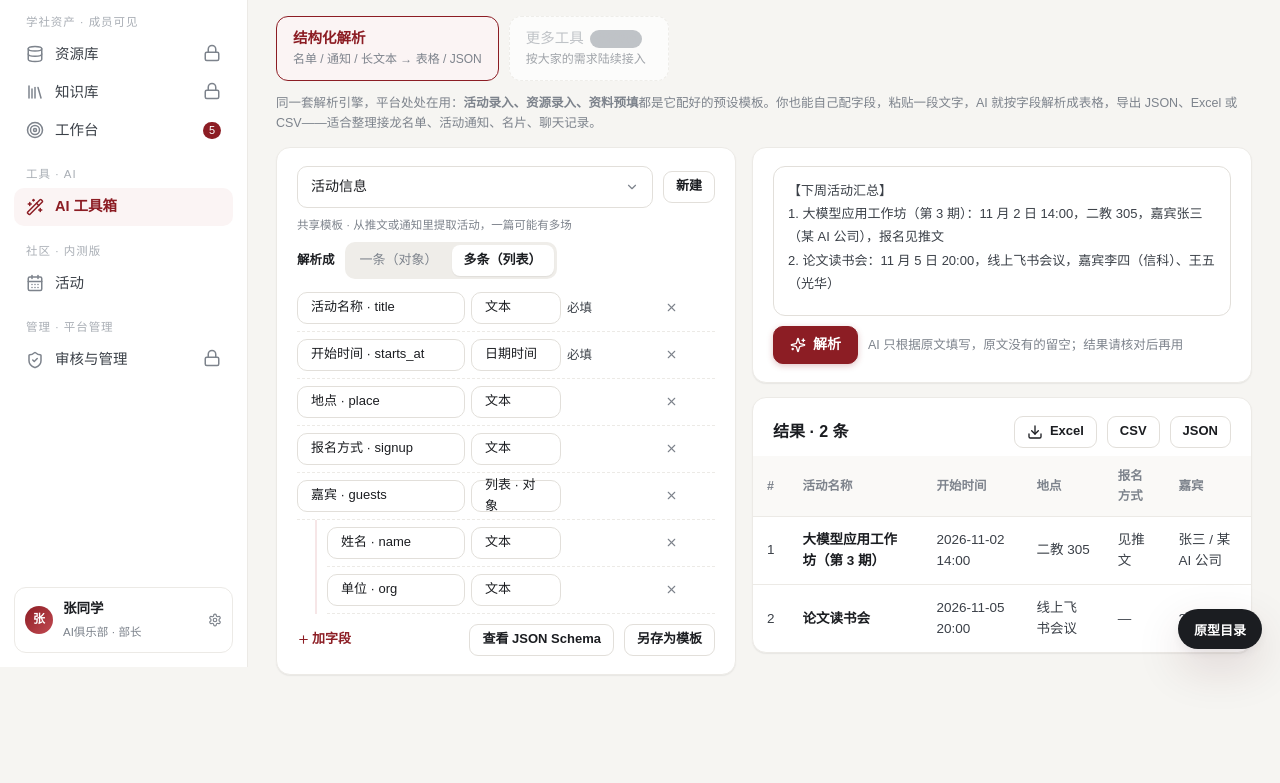
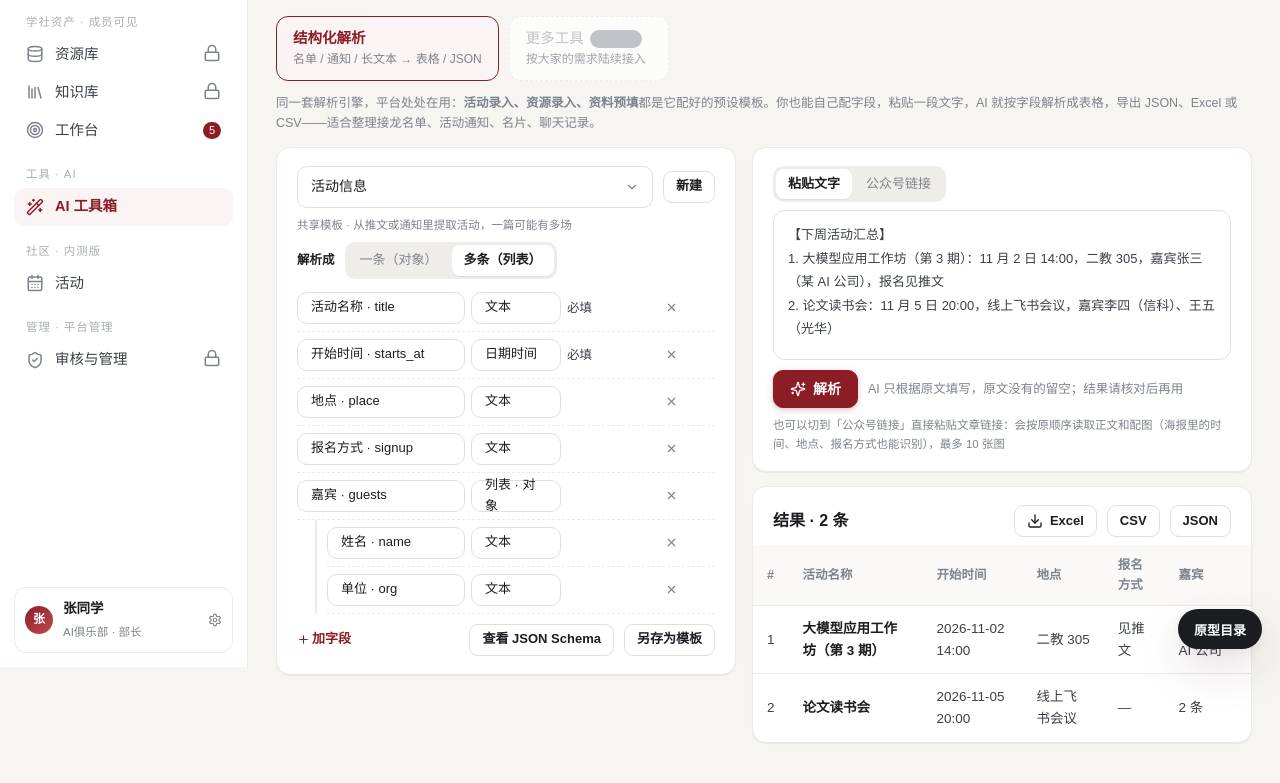
Before and after one commit to YuYuYuZero/pku-innovation-hub, a plain HTML site: page assistant.html in a window 1280 px wide. Shown: the part 133-916 px from the top of the page. Before the commit the page ends 848 px from the top, so only its background shows below. Drawn offline with Linux system fonts and the light colour scheme.

Commit message:
原型同步：结构化解析支持公众号链接；活动录入按原顺序读取图文、识别海报

```diff
--- a/assistant.html
+++ b/assistant.html
@@ -40,8 +40,10 @@
   </div>
   <div>
     <div class="card pad rel"><span class="mk" style="left:-8px;top:-8px">2</span>
+      <div class="seg pick" style="margin-bottom:8px"><a class="on">粘贴文字</a><a>公众号链接</a></div>
       <div class="paste">【下周活动汇总】<br>1. 大模型应用工作坊（第 3 期）：11 月 2 日 14:00，二教 305，嘉宾张三（某 AI 公司），报名见推文<br>2. 论文读书会：11 月 5 日 20:00，线上飞书会议，嘉宾李四（信科）、王五（光华）</div>
       <div class="row" style="margin-top:10px"><span class="btn btn-p" data-done="解析完成：2 条"><i class="ic" data-i="LuSparkles"></i>解析</span><span class="small muted">AI 只根据原文填写，原文没有的留空；结果请核对后再用</span></div>
+      <p class="xs muted" style="margin:8px 0 0">也可以切到「公众号链接」直接粘贴文章链接：会按原顺序读取正文和配图（海报里的时间、地点、报名方式也能识别），最多 10 张图</p>
     </div>
     <div class="card rel" style="margin-top:14px"><span class="mk" style="left:-8px;top:-8px">3</span>
       <div class="pad row between" style="padding-bottom:8px"><span class="h-sec">结果 · 2 条</span><div class="row"><span class="btn btn-sm" data-done="已下载 活动信息_2026-10-31.xlsx（嘉宾单独一张表）"><i class="ic" data-i="LuDownload"></i>Excel</span><span class="btn btn-sm" data-done="已下载 CSV">CSV</span><span class="btn btn-sm" data-done="已下载 JSON">JSON</span></div></div>
```
Also changed, not shown: event_new.html (+1 -1 lines).
